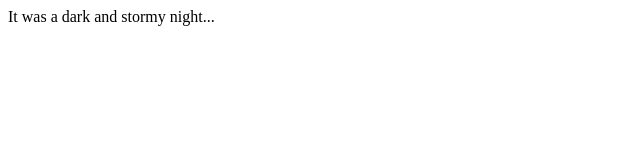
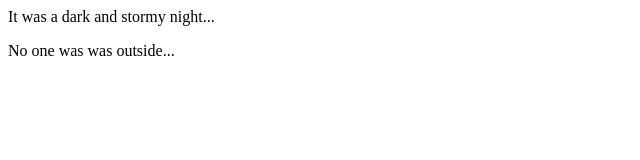
Before and after one commit to Might-T/fireside-story-, a plain HTML site: page index.html in a window 1280 px wide. Shown: the whole page, without its empty margins (0-640 px from the left). Drawn offline with Linux system fonts and the light colour scheme.

Commit message:
Added second line of story

```diff
--- a/index.html
+++ b/index.html
@@ -1,5 +1,7 @@
 <html>
   <body>
     <p>It was a dark and stormy night...</p>
+    <p>No one was was outside...</p>
+
   </body>
 </html>
```
